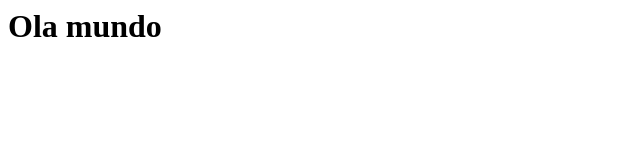
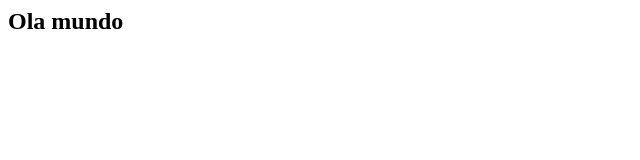
Before and after one commit to a25adriangb/2025-PPS-a25adriangb, a plain HTML site: page index.html in a window 1280 px wide. Shown: the whole page, without its empty margins (0-640 px from the left). Drawn offline with Linux system fonts and the light colour scheme.

Commit message:
Modificado h2

```diff
--- a/index.html
+++ b/index.html
@@ -1 +1 @@
-<h1>Ola mundo <h1>
+<h2>Ola mundo</h2>
```
